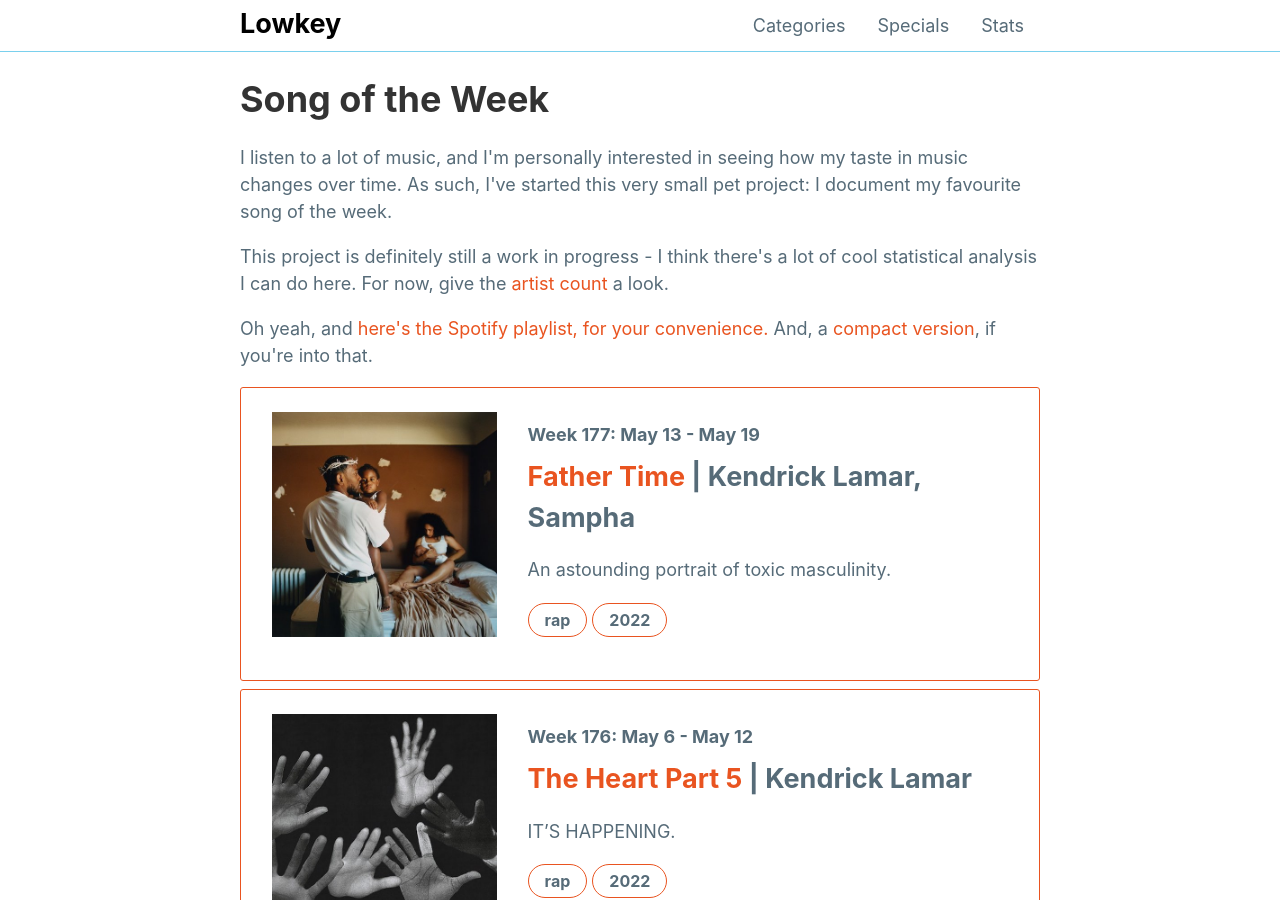
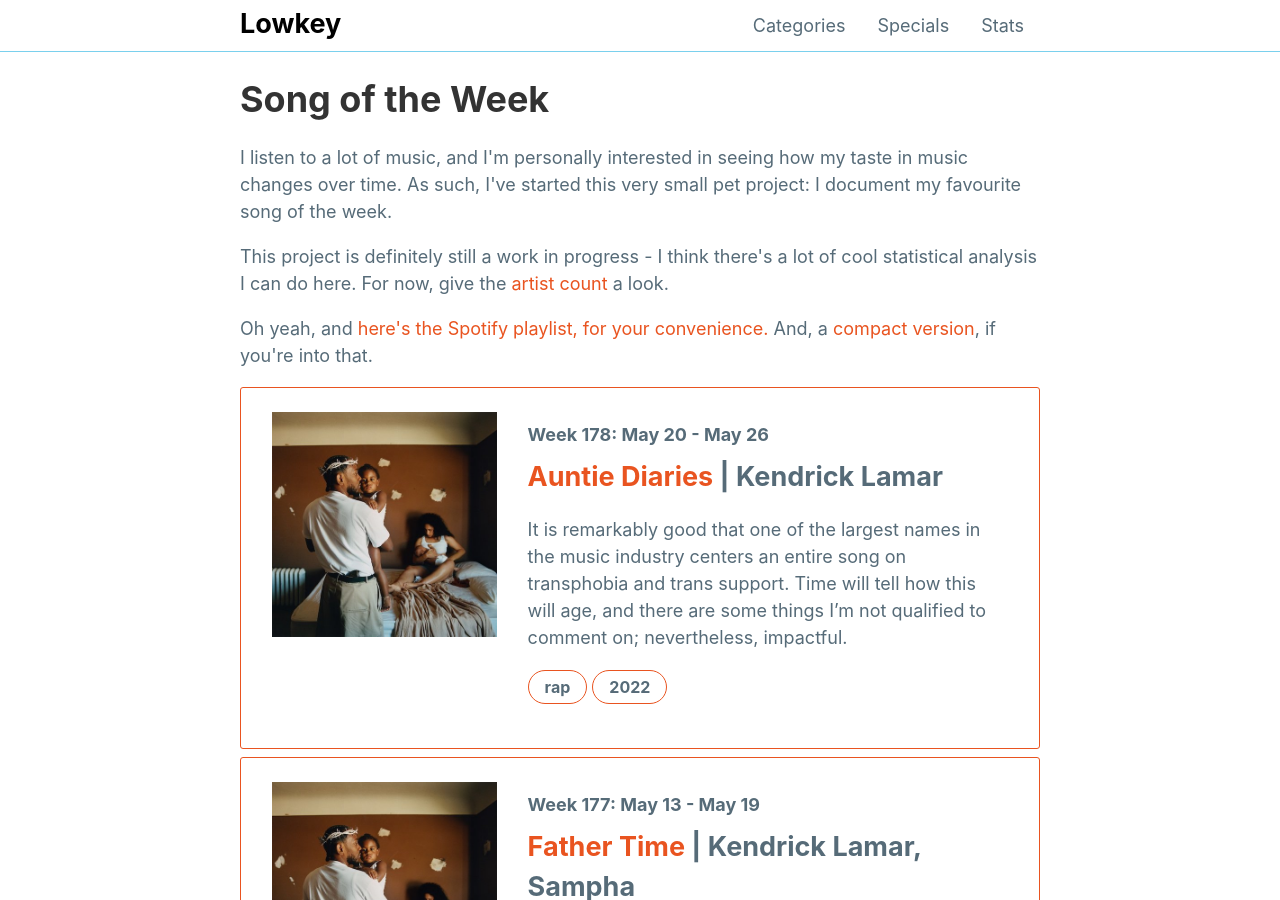
Before and after one commit to mattxwang/lowkey, a Jekyll site: the page built from stats/song-of-the-week.html, in a window 1280 px wide and 900 px high. Built offline with Jekyll 4.4.1, drawn with Linux system fonts in a browser that asks for light colours; comment, search, counter and statistics services are not loaded.

Commit message:
auntie diaries

```diff
--- a/_data/sotw.yml
+++ b/_data/sotw.yml
@@ -2015,3 +2015,14 @@ week177:
   year: 2022
   blurb: >
     An astounding portrait of toxic masculinity.
+week178:
+  week: "Week 178: May 20 - May 26"
+  title: "Auntie Diaries"
+  artists:
+  - "Kendrick Lamar"
+  album: "Mr. Morale & The Big Steppers"
+  album_art: "mmtbs.jpeg"
+  genre: "rap"
+  year: 2022
+  blurb: >
+    It is remarkably good that one of the largest names in the music industry centers an entire song on transphobia and trans support. Time will tell how this will age, and there are some things I'm not qualified to comment on; nevertheless, impactful.
```
